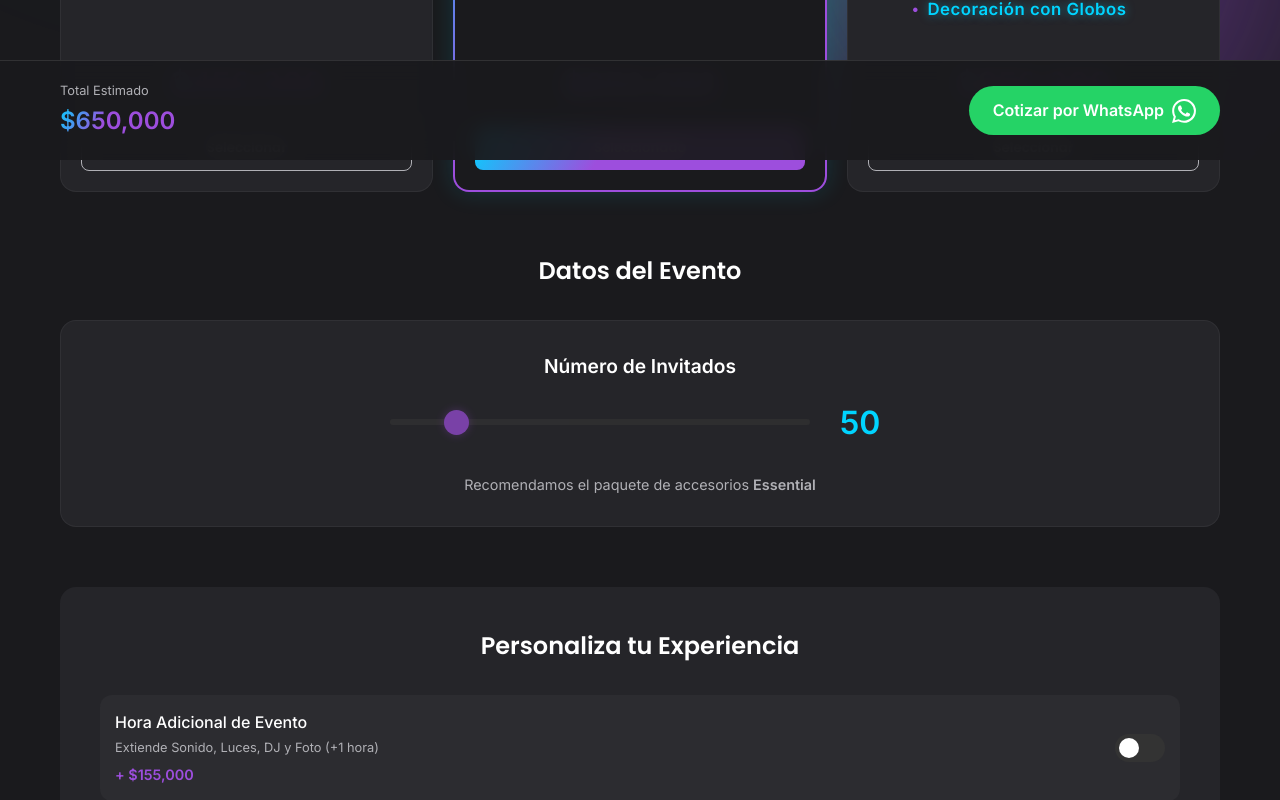
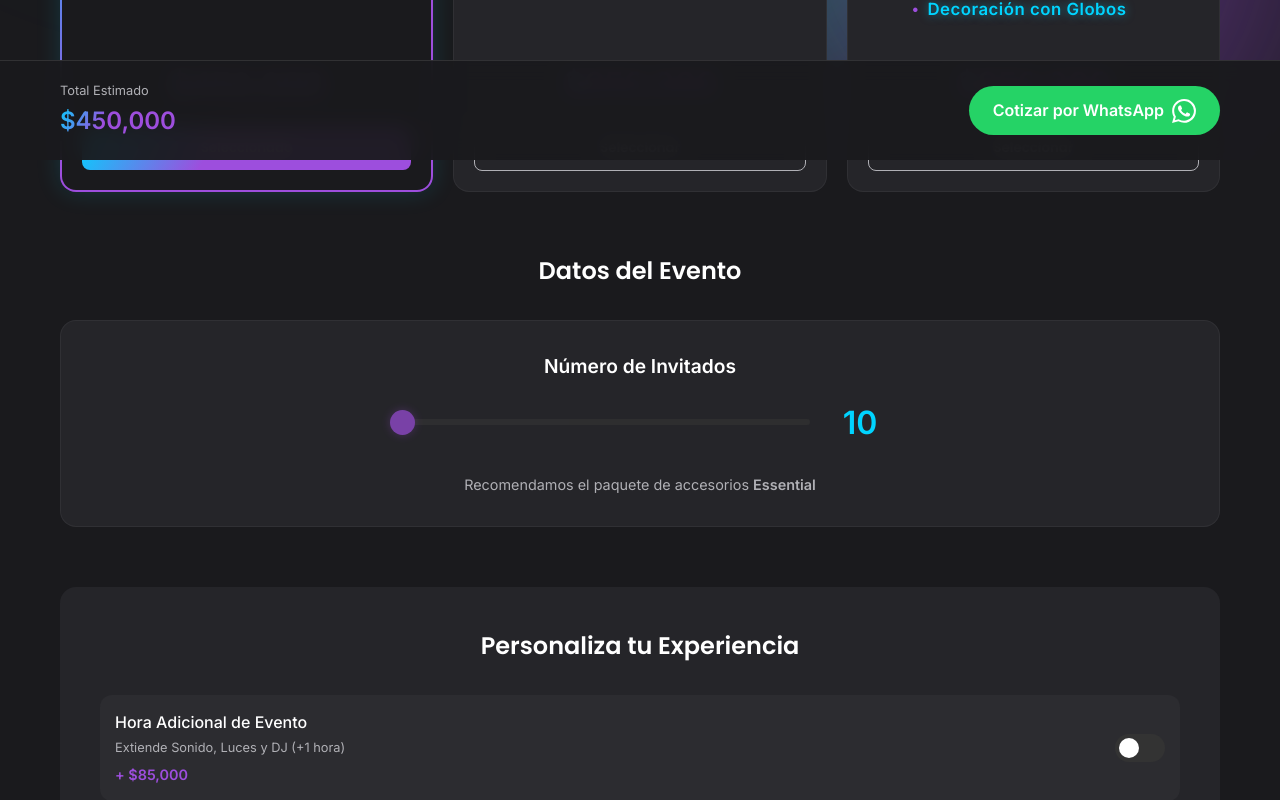
Before and after one commit to nicollerivera/APP-Nexxa-Sound, a React (Vite) app: page / in a window 1280 px wide. Shown: the part 640-1440 px from the top of the page. Built offline with nearby package versions, Linux system fonts and the light colour scheme.

Commit message:
Fix defaults: Essential package and 10 guests

```diff
--- a/src/App.jsx
+++ b/src/App.jsx
@@ -3,9 +3,9 @@ import './App.css';
 import { packages, extras } from './data';
 
 function App() {
-  const [selectedPackageId, setSelectedPackageId] = useState('memories');
+  const [selectedPackageId, setSelectedPackageId] = useState('essential');
   const [activeExtras, setActiveExtras] = useState({});
-  const [guestCount, setGuestCount] = useState(50);
+  const [guestCount, setGuestCount] = useState(10);
 
   // Mouse Parallax Logic
   const [mousePos, setMousePos] = useState({ x: 0, y: 0 });
```
